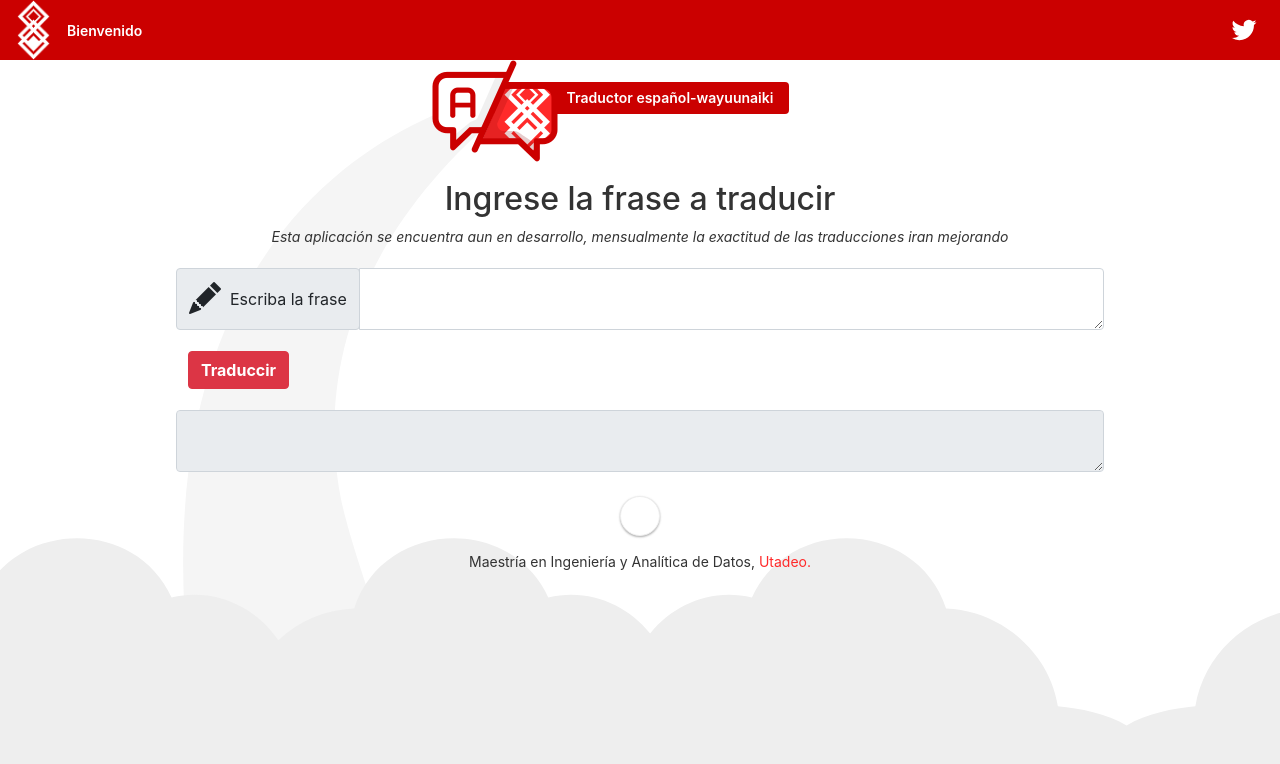
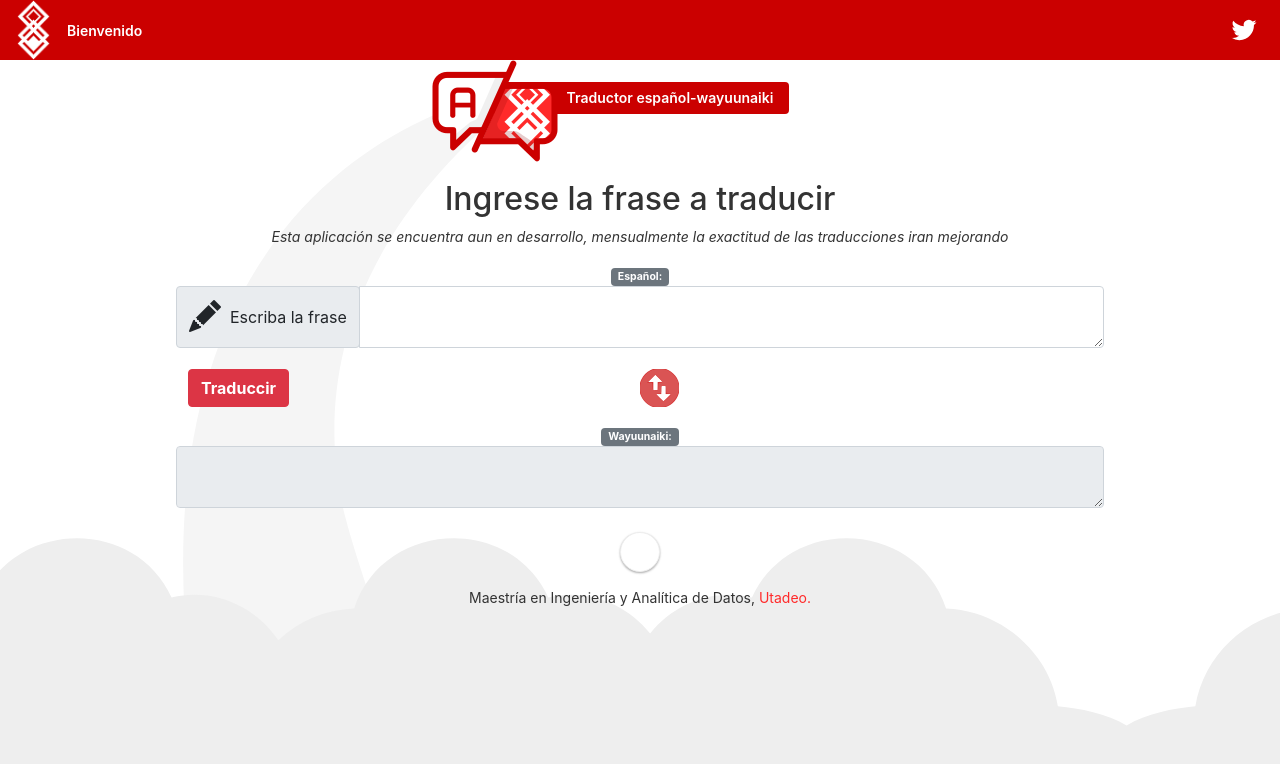
Before and after one commit to rafanegrette/wayuunaiki-translator-angular, an Angular app: page / in a window 1280 px wide. Shown: the top 764 px of the page. Built offline with nearby package versions, Linux system fonts and the light colour scheme.

Commit message:
added switch feature

```diff
--- a/src/app/app.component.css
+++ b/src/app/app.component.css
@@ -303,12 +303,10 @@
 
 .middle {
   transition: .5s ease;
-  opacity: 0;
+  opacity: 0.8;
   position: absolute;
-  top: 50%;
-  left: 12%;
-  transform: translate(-50%, -50%);
-  -ms-transform: translate(-50%, -50%);
+  top: 0%;
+  left: 50%;
 }
 
 .container:hover .image {
--- a/src/app/app.component.html
+++ b/src/app/app.component.html
@@ -43,7 +43,9 @@
 
   <p><i>Esta aplicación se encuentra aun en desarrollo, mensualmente la exactitud de las traducciones iran mejorando</i></p>
   <br>
-  <input type="hidden" #selection>
+
+
+  <span class="badge bg-secondary">{{labelToTranslate}}:</span>
 
   <div class="input-group">
     <div class="input-group-prepend">
@@ -57,16 +59,28 @@
   </div>
   <br>
 
+
   <div class="container">
-    <!--img src="../assets/logo128px.png" alt="Traducir" class="image"/>
-    <div class="middle">
-      <div class="text"-->
+    <!--img src="../assets/logo128px.png" alt="Traducir" class="image"/-->
+
+
         <button type="button" class="btn btn-danger" (click)="translate()">
           <b>Traduccir</b>
         </button>
+
+        <div class="middle">
+          <input
+            type="image"
+            alt="intercambiar"
+            (click) = "interchange()"
+            src="../assets/swap-logo.png">
+          <!--div class="text"-->
+        </div>
   </div>
 
   <br>
+  <span class="badge bg-secondary"> {{labelTranslated}}:</span>
+
   <textarea class="form-control" aria-label="With textarea" readonly [(ngModel)]="textTranslated"></textarea>
 
   <div class="error">{{error}}</div>
--- a/src/app/app.component.ts
+++ b/src/app/app.component.ts
@@ -9,6 +9,9 @@ export class AppComponent {
   title = 'Traductor español-wayuunaiki';
   error: string = '';
 
+  labelToTranslate: string = "Español";
+  labelTranslated: string = "Wayuunaiki";
+  spanishToWayuu: Boolean = true;
   textToTranslate: string = "";
   textTranslated: string = "";
 
@@ -17,7 +20,22 @@ export class AppComponent {
   }
   translate() {
     this.error = '';
-    this.translateService.translate(this.textToTranslate)
+
+    if (this.spanishToWayuu) {
+      this.translateService.translateSpaToGuc(this.textToTranslate)
+            .subscribe(response => {
+                                  if (response.statusCode === 200)
+                                    this.textTranslated = response.body;
+                                  else {
+                                    this.error = response.body;
+                                    this.textTranslated = '';
+                                    }
+                                  },
+                      error => {
+                        this.error = error;
+                        this.textTranslated = ''});
+    } else {
+      this.translateService.translateGucToSpa(this.textToTranslate)
             .subscribe(response => {
                                   if (response.statusCode === 200)
                                     this.textTranslated = response.body;
@@ -31,3 +49,16 @@ export class AppComponent {
                         this.textTranslated = ''});
     }
   }
+
+  interchange() {
+    this.spanishToWayuu = !this.spanishToWayuu;
+
+    if (this.spanishToWayuu) {
+      this.labelToTranslate = "Español";
+      this.labelTranslated = "Wayuunaiki";
+    } else {
+      this.labelToTranslate = "Wayuunaiki";
+      this.labelTranslated = "Español";
+    }
+  }
+}
--- a/src/app/translate.service.ts
+++ b/src/app/translate.service.ts
@@ -5,6 +5,7 @@ import { catchError, retry } from 'rxjs/operators';
 import { HttpHeaders } from '@angular/common/http';
 import { PhraseResponse } from './PhraseResponse';
 import { environment } from '../environments/environment'
+import { Console } from 'node:console';
 
 const httpOptions = {
   headers: new HttpHeaders({
@@ -21,9 +22,10 @@ export class TranslateService {
 
   constructor(private http: HttpClient) { }
 
-  translate(textToTranslate: string) {
+  translateSpaToGuc(textToTranslate: string) {
     let textJson = { "text": textToTranslate};
-    return this.http.post<PhraseResponse>(environment.translateUrl, textJson, httpOptions)
+    console.log(textJson);
+    return this.http.post<PhraseResponse>(environment.translateSpaToGucUrl, textJson, httpOptions)
                                           .pipe(
                                             retry(1),
                                             catchError(this.handleError)
@@ -40,4 +42,15 @@ export class TranslateService {
     }
     return throwError(errorMessage + ". \n\nContacte al administrador.");
   }
+
+  translateGucToSpa(textToTranslate: string) {
+    let textJson = { "text": textToTranslate};
+    console.log(textJson);
+    return this.http.post<PhraseResponse>(environment.translateGucToSpaUrl, textJson, httpOptions)
+                                          .pipe(
+                                            retry(1),
+                                            catchError(this.handleError)
+                                          );
+  }
+
 }
--- a/src/environments/environment.prod.ts
+++ b/src/environments/environment.prod.ts
@@ -1,4 +1,5 @@
 export const environment = {
   production: true,
-  translateUrl: "http://spanish-wauunaiki.westus2.azurecontainer.io"
+  translateSpaToGucUrl: "http://spanish-wauunaiki.westus2.azurecontainer.io",
+  translateGucToSpaUrl: "http://20.72.193.82"
 };
--- a/src/environments/environment.ts
+++ b/src/environments/environment.ts
@@ -4,7 +4,8 @@
 
 export const environment = {
   production: false,
-  translateUrl: "http://spanish-wauunaiki.westus2.azurecontainer.io"
+  translateSpaToGucUrl: "http://spanish-wauunaiki.westus2.azurecontainer.io",
+  translateGucToSpaUrl: "http://20.72.193.82"
 };
 
 /*
```
Also changed, not shown: src/assets/swap-logo.png (added). Lines whose indentation alone changed are shown as unchanged.
